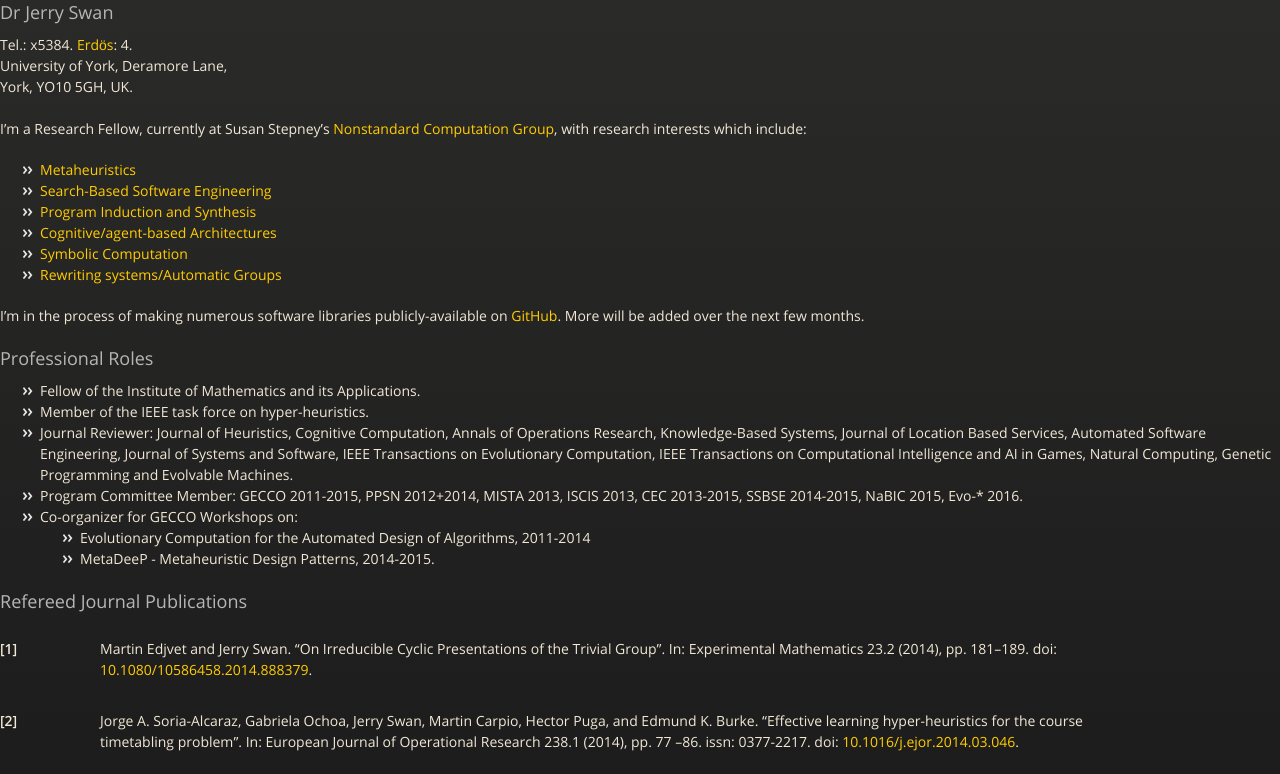
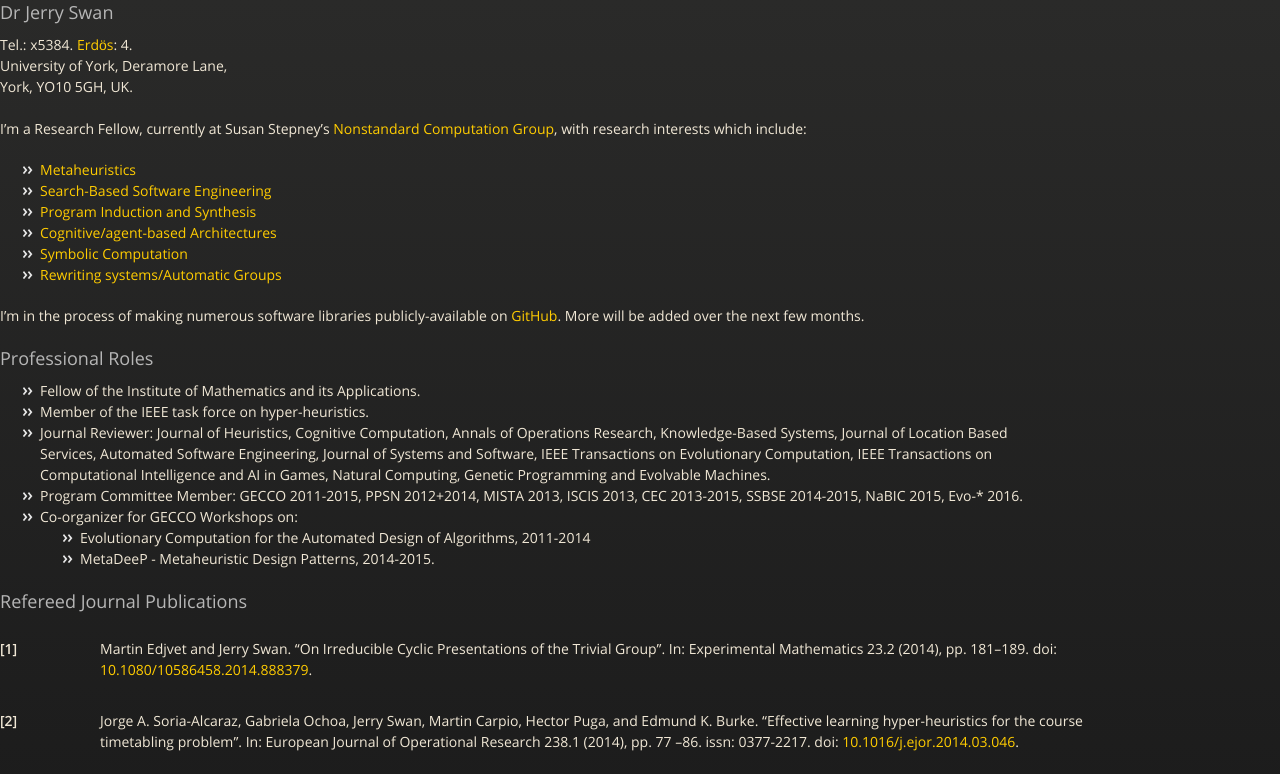
Before and after one commit to JerrySwan/JerrySwan.github.io, a plain HTML site: page index.html in a window 1280 px wide. Shown: the top 774 px of the page. Drawn offline with nearby package versions, Linux system fonts and the light colour scheme.

```diff
--- a/stylesheets/styles.css
+++ b/stylesheets/styles.css
@@ -871,3 +871,7 @@ section #title .credits.right {
     display: none;
   }
 }
+
+.itemize1 {
+  width:80%;
+}
```
